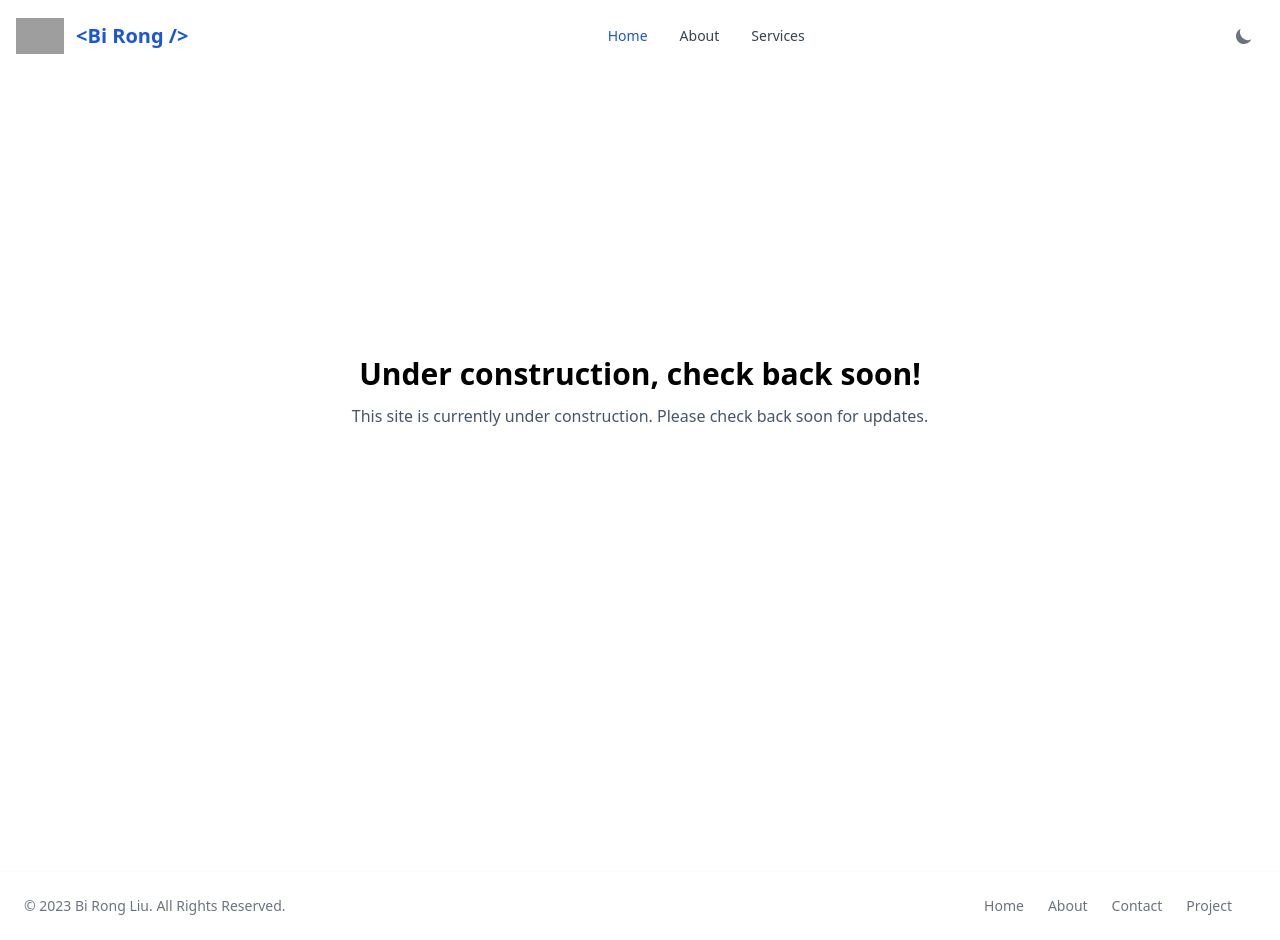
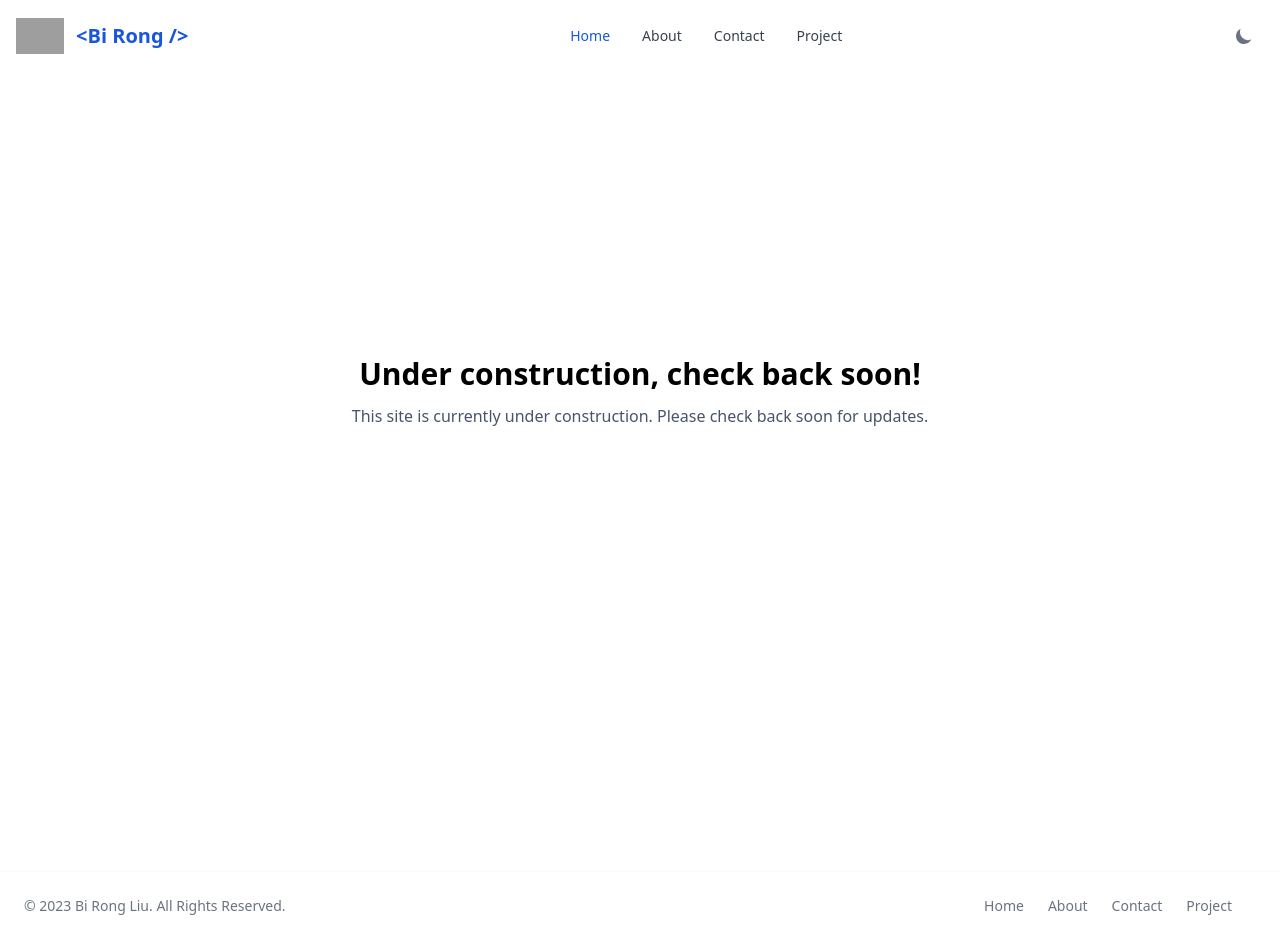
Before and after one commit to birongliu/portfolio, a React (Create React App) app: page / in a window 1280 px wide. Built offline with nearby package versions, Linux system fonts and the light colour scheme; grey boxes are pictures that could not be loaded.

Commit message:
also fix the navbar

```diff
--- a/src/components/common/Navbar.tsx
+++ b/src/components/common/Navbar.tsx
@@ -1,7 +1,8 @@
 import React, { useEffect, useState } from "react";
-import { LogoName } from "../../utils/constants";
+import { LogoName, navLinks } from "../../utils/constants";
 import Utils from "../../utils/Utils";
 import { Theme } from "../../utils/Types";
+import { NavLink } from "react-router-dom";
 
 function handleTheme(
 	event: React.MouseEvent<HTMLButtonElement, MouseEvent>,
@@ -104,30 +105,21 @@ export default function Navigator() {
 					id="navbar-sticky"
 				>
 					<ul className="flex flex-col p-4 mt-4 border border-gray-100 rounded-lg bg-gray-50 md:flex-row md:space-x-8 md:mt-0 md:text-sm md:font-medium md:border-0 md:bg-white dark:bg-gray-800 md:dark:bg-gray-900 dark:border-gray-700">
-						<li>
-							<a
-								href="/"
-								className="block py-2 pl-3 pr-4 text-white bg-blue-700 rounded md:bg-transparent md:text-blue-700 md:p-0 dark:text-white"
-							>
-								Home
-							</a>
-						</li>
-						<li>
-							<a
-								href="/about"
-								className="block py-2 pl-3 pr-4 text-gray-700 rounded hover:bg-gray-100 md:hover:bg-transparent md:hover:text-blue-700 md:p-0 md:dark:hover:text-white dark:text-gray-400 dark:hover:bg-gray-700 dark:hover:text-white md:dark:hover:bg-transparent dark:border-gray-700"
-							>
-								About
-							</a>
-						</li>
-						<li>
-							<a
-								href="/"
-								className="block py-2 pl-3 pr-4 text-gray-700 rounded hover:bg-gray-100 md:hover:bg-transparent md:hover:text-blue-700 md:p-0 md:dark:hover:text-white dark:text-gray-400 dark:hover:bg-gray-700 dark:hover:text-white md:dark:hover:bg-transparent dark:border-gray-700"
-							>
-								Services
-							</a>
-						</li>
+						{navLinks.map((link) => (
+							<li key={link.name}>
+								<NavLink
+									to={link.path}
+									key={link.name}
+									className={({ isActive }) =>
+										isActive
+											? "block py-2 pl-3 pr-4 text-white bg-blue-700 rounded md:bg-transparent md:text-blue-700 md:p-0 dark:text-white"
+											: "block py-2 pl-3 pr-4 text-gray-700 rounded hover:bg-gray-100 md:hover:bg-transparent md:hover:text-blue-700 md:p-0 md:dark:hover:text-white dark:text-gray-400 dark:hover:bg-gray-700 dark:hover:text-white md:dark:hover:bg-transparent dark:border-gray-70"
+									}
+								>
+									{link.name}
+								</NavLink>
+							</li>
+						))}
 					</ul>
 				</div>
 			</div>
```
